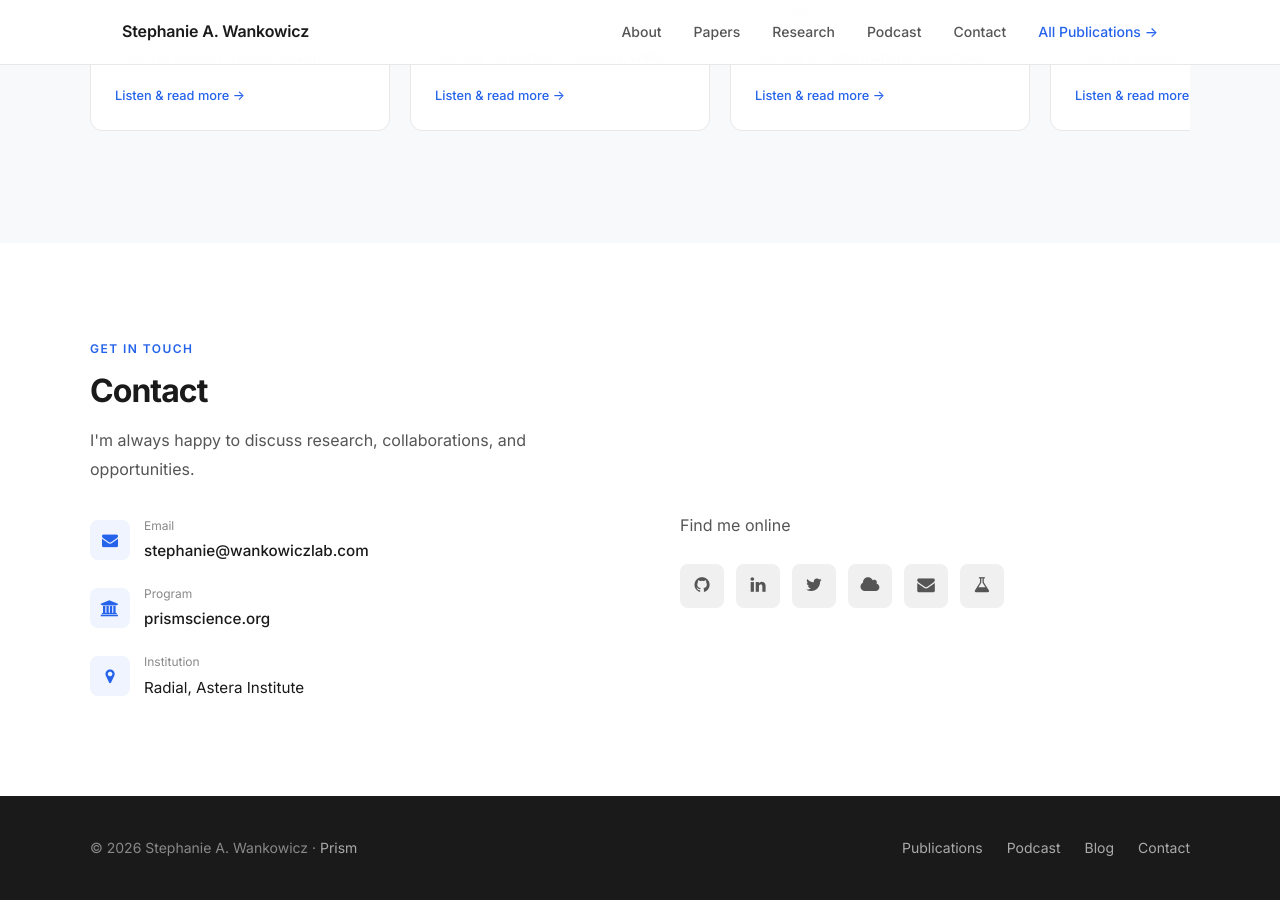
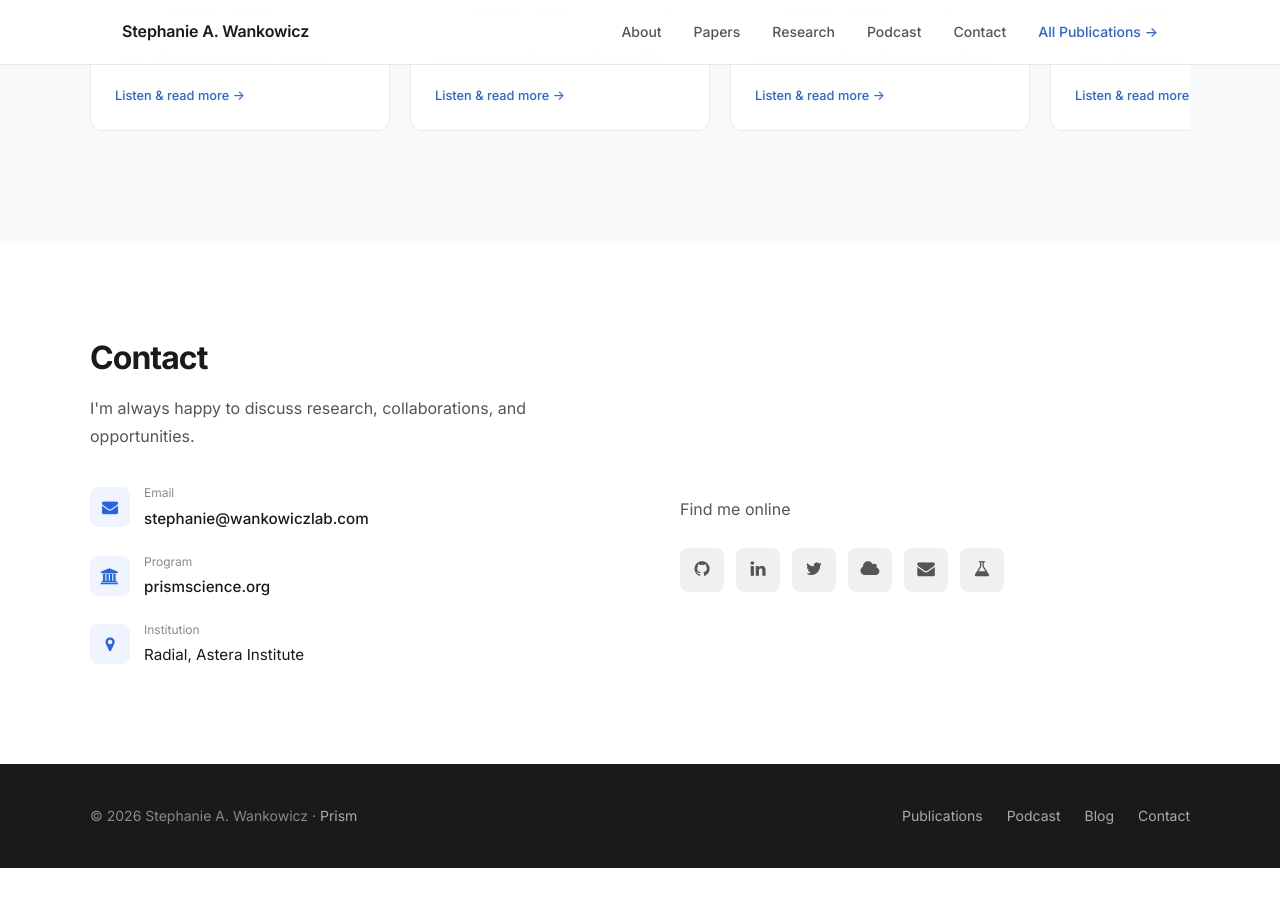
Before and after one commit to stephaniewankowicz/stephaniewankowicz.github.io, a Jekyll site: the page built from index.md, in a window 1280 px wide and 900 px high, scrolled down 3040 px. Built offline with Jekyll 4.4.1, drawn with Linux system fonts in a browser that asks for light colours; nearby versions of some CDN libraries; after the commit the page ends 3908 px from its top, so only the background shows below that.

Commit message:
Remove 'Get in Touch' label above Contact
Co-Authored-By: Claude Sonnet 4.6 <noreply@anthropic.com>

```diff
--- a/_layouts/home.html
+++ b/_layouts/home.html
@@ -202,7 +202,6 @@
     <div class="section-inner">
       <div class="contact-grid">
         <div>
-          <span class="section-label">Get in Touch</span>
           <h2 class="section-title">Contact</h2>
           <p class="contact-text">
             I'm always happy to discuss research, collaborations, and opportunities.
```
